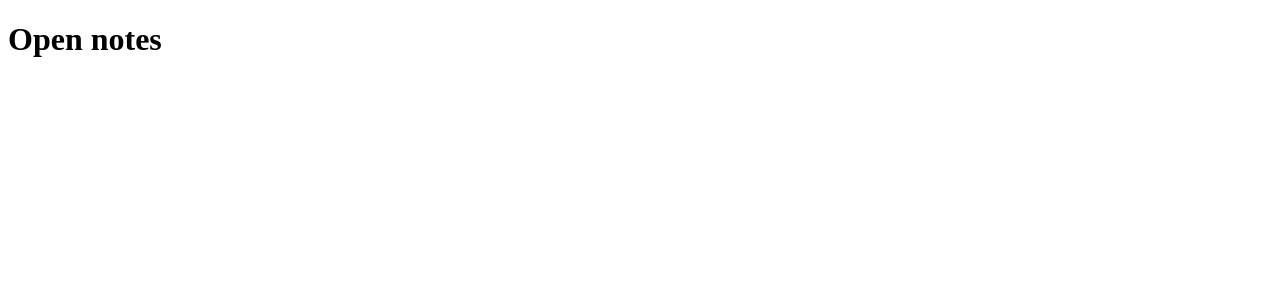
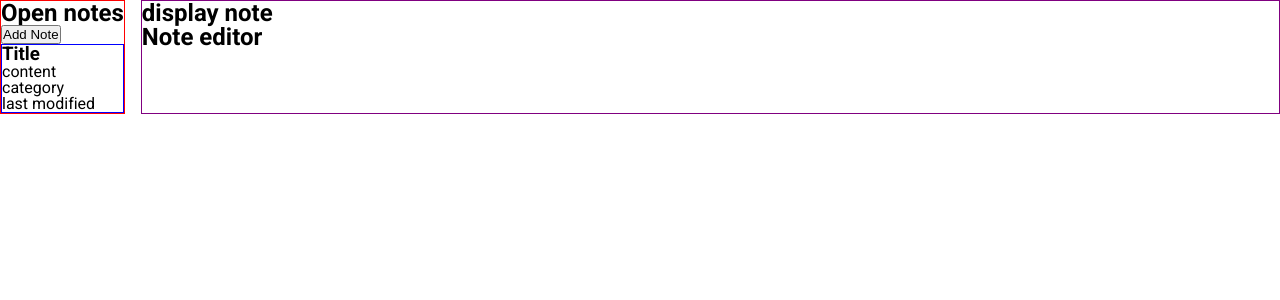
Before and after one commit to elenakout/demo.vue.google.sheets.client, a Vue app: page / in a window 1280 px wide. Shown: the top 300 px of the page. Built offline with nearby package versions, Linux system fonts and the light colour scheme.

Commit message:
feat: 🚧 basic setup
- reset styles
- primary font
- basic HTML structure

```diff
--- /dev/null
+++ b/jsconfig.json
@@ -0,0 +1,5 @@
+{
+  "include": [
+    "./src/**/*"
+  ]
+}
--- a/public/index.html
+++ b/public/index.html
@@ -1,17 +1,30 @@
 <!DOCTYPE html>
 <html lang="">
+
 <head>
   <meta charset="utf-8">
   <meta http-equiv="X-UA-Compatible" content="IE=edge">
   <meta name="viewport" content="width=device-width,initial-scale=1.0">
   <link rel="icon" href="<%= BASE_URL %>favicon.ico">
-    <title><%= htmlWebpackPlugin.options.title %></title>
+  <title>
+    <%= htmlWebpackPlugin.options.title %>
+  </title>
+
+  <!-- Google Fonts -->
+  <link rel="preconnect" href="https://fonts.googleapis.com">
+  <link rel="preconnect" href="https://fonts.gstatic.com" crossorigin>
+  <link
+    href="https://fonts.googleapis.com/css2?family=Roboto:ital,wght@0,100;0,400;0,700;0,900;1,400&display=swap"
+    rel="stylesheet">
 </head>
+
 <body>
   <noscript>
-      <strong>We're sorry but <%= htmlWebpackPlugin.options.title %> doesn't work properly without JavaScript enabled. Please enable it to continue.</strong>
+    <strong>We're sorry but <%= htmlWebpackPlugin.options.title %> doesn't work properly without
+        JavaScript enabled. Please enable it to continue.</strong>
   </noscript>
   <div id="app"></div>
   <!-- built files will be auto injected -->
 </body>
+
 </html>
--- a/src/App.vue
+++ b/src/App.vue
@@ -1,6 +1,27 @@
 <template>
-  <div id="app">
-    <h1>Open notes</h1>
+  <div id="app" class="flex">
+    <aside>
+      <header>
+        <h1>Open notes</h1>
+        <button>Add Note</button>
+        <section class="cards-container">
+          <article class="card">
+            <h3>Title</h3>
+            <p>content</p>
+            <p>category</p>
+            <p>last modified</p>
+          </article>
+        </section>
+      </header>
+    </aside>
+    <main>
+      <section class="display">
+        <h2>display note</h2>
+      </section>
+      <section class="editor">
+        <h2>Note editor</h2>
+      </section>
+    </main>
   </div>
 </template>
 
@@ -12,4 +33,59 @@ export default {
 </script>
 
 <style lang="scss">
+*,
+*::before,
+*::after {
+  margin: 0;
+  padding: 0;
+  box-sizing: border-box;
+}
+
+body {
+  min-height: 100vh;
+  text-rendering: optimizeSpeed;
+  line-height: 1;
+}
+
+html {
+  font-family: Roboto;
+  font-style: normal;
+  font-weight: normal;
+  font-size: 16px;
+  line-height: 20px;
+  /* identical to box height, or 125% */
+
+  color: #000000;
+}
+
+a {
+  text-decoration: none;
+}
+
+ul {
+  list-style: none;
+}
+
+.uppercase {
+  text-transform: uppercase;
+}
+
+.flex {
+  display: flex;
+  gap: var(--gap, 1rem);
+}
+
+aside {
+  border: 1px solid red;
+  flex: 0 1 auto;
+}
+
+main {
+  border: 1px solid purple;
+  flex: 2 1 auto;
+}
+
+.card {
+  border: 1px solid blue;
+}
 </style>
```
Lines whose indentation alone changed are shown as unchanged.
